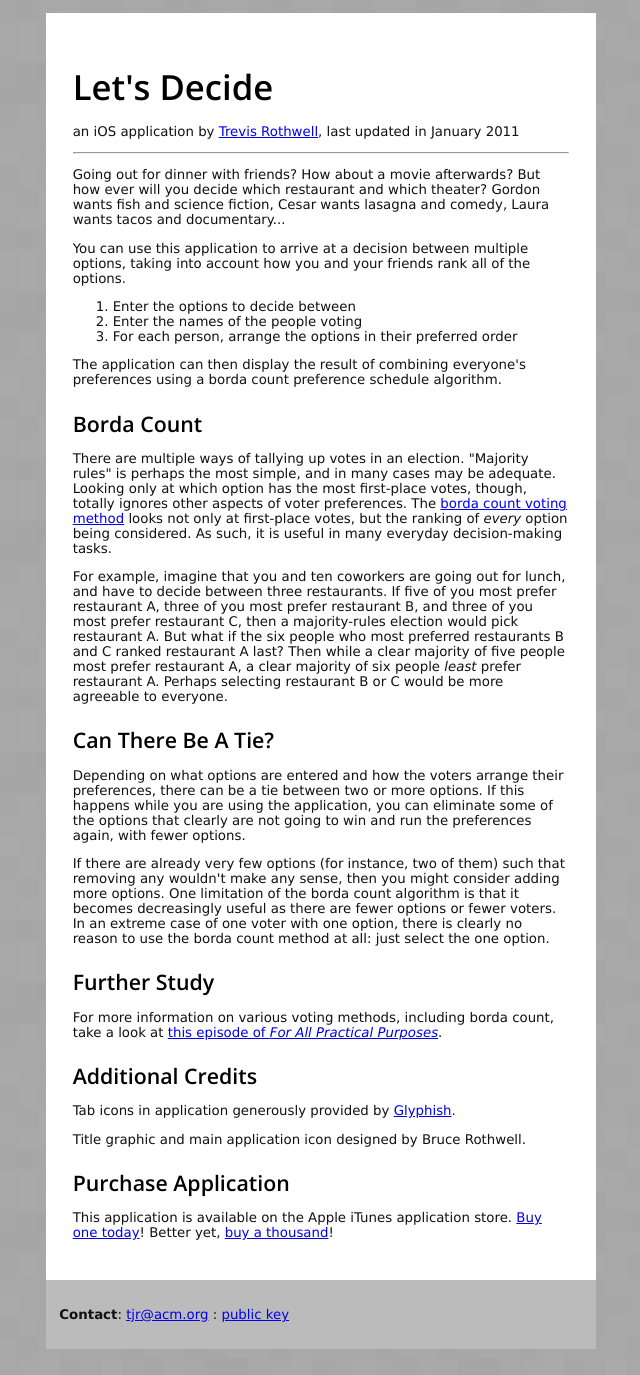
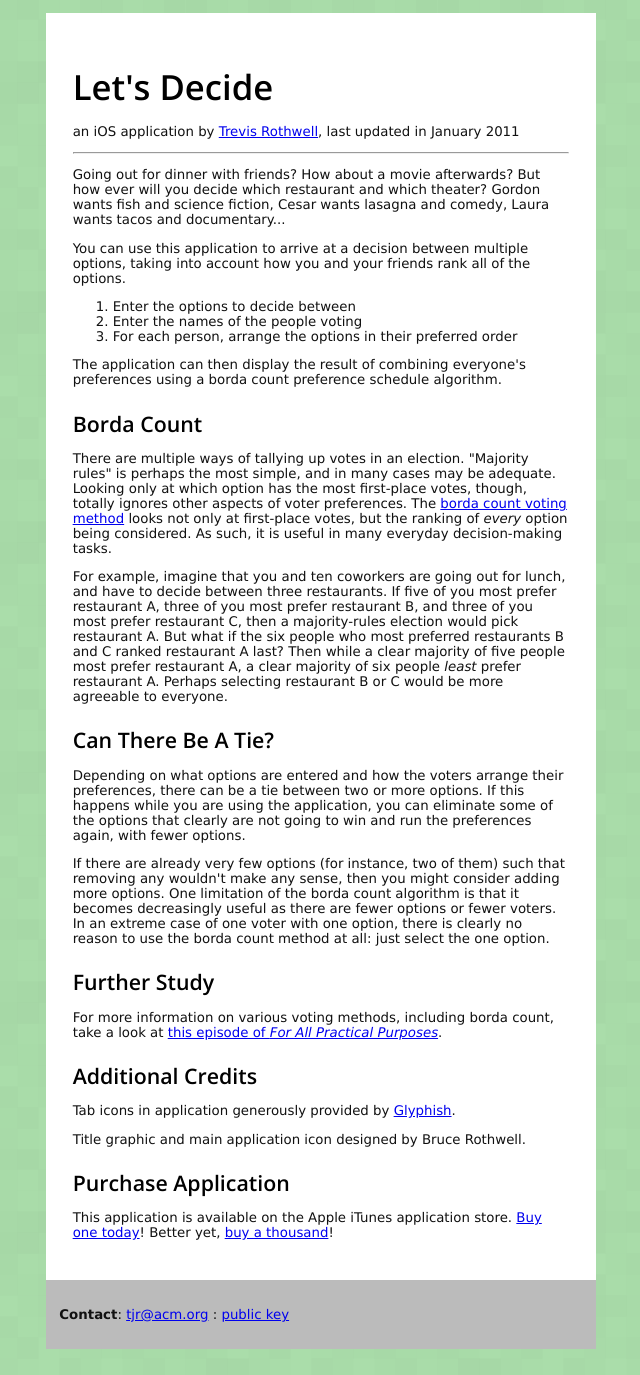
Before and after one commit to tjr/tjr.github.com, a Jekyll site: the page software/lets-decide.html, which Jekyll copies as it is, in a window 1280 px wide. Shown: the whole page, without its empty margins (319-959 px from the left). Built offline with Jekyll 4.4.1, drawn with Linux system fonts in a browser that asks for light colours.

Commit message:
updated css

```diff
--- a/css/ios.css
+++ b/css/ios.css
@@ -7,7 +7,7 @@ body {
     margin-top: 1em;
     margin-bottom: 2em;
     text-align: center;
-    background-color: #AAA;
+    background-color: #ADA;
     background-image: url("/images/square_bg.png");
 }
 
@@ -17,7 +17,7 @@ body {
     margin: 0px auto;
     text-align: left;
     padding: 0px;
-    border: 0px solid #9F9;
+    border: 0px solid #999;
 }
 
 img.photo { border: 1px solid black; }
```
